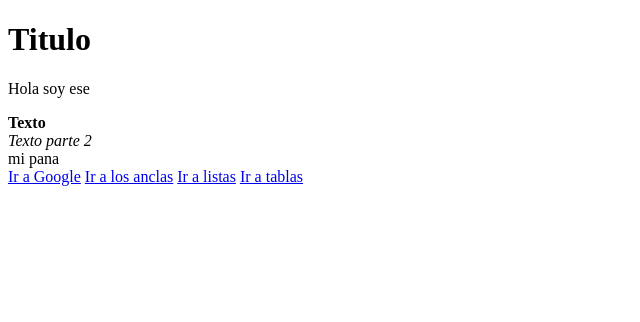
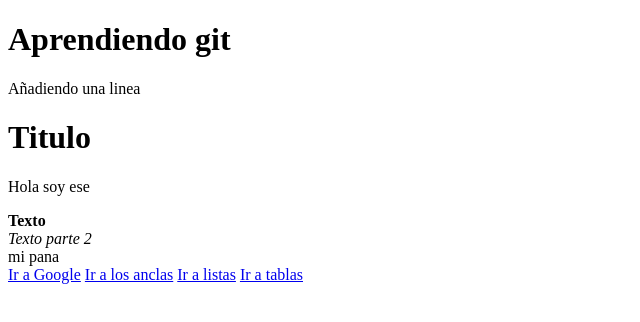
Before and after one commit to TadeoSaracho-Dev/git-github-practica, a plain HTML site: page index.html in a window 1280 px wide. Shown: the whole page, without its empty margins (0-640 px from the left). Drawn offline with Linux system fonts and the light colour scheme.

Commit message:
se añadio un encabezado

```diff
--- a/index.html
+++ b/index.html
@@ -6,6 +6,8 @@
     <title>Document</title>
 </head>
 <body>
+    <h1>Aprendiendo git</h1>
+    <p>Añadiendo una linea</p>
     <!--
     <h1>Contenido</h1>
     <h2>Contenido</h2>
```
